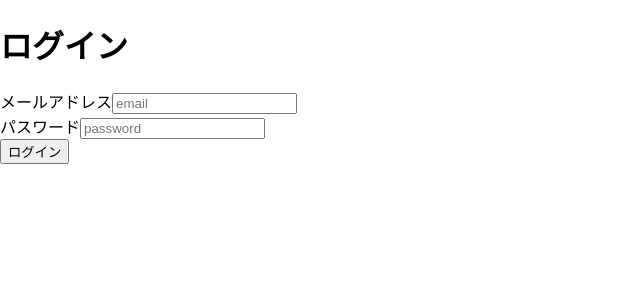
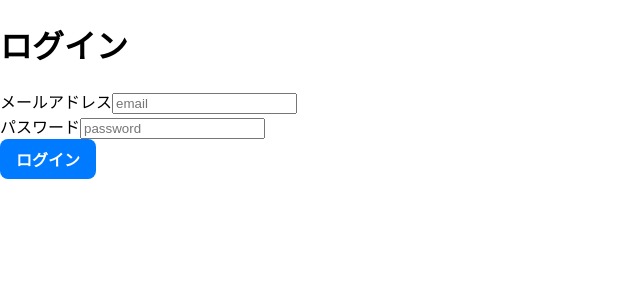
Before and after one commit to Ryodayodayo/DearFuture, a React (Create React App) app: page /login in a window 1280 px wide. Shown: the top 300 px of the page, without its empty margins (0-640 px from the left). Built offline with nearby package versions, Linux system fonts and the light colour scheme; no server answers.

Commit message:
buttonとinputformのコンポーネントを作成

```diff
--- a/src/components/LoginForm.tsx
+++ b/src/components/LoginForm.tsx
@@ -1,6 +1,8 @@
 import styles from "./LoginForm.module.css"
 import { useState } from "react"
 import { useAuth } from '../contexts/AuthContext';
+import { InputField } from "./ui/InputForm";
+import { Button } from "./ui/Button";
 
 export const LoginForm = () => {
     const { signin, clearError} = useAuth();
@@ -46,35 +48,31 @@ export const LoginForm = () => {
             <div className = {styles.container}>
                 <h1 className = {styles.h1}>ログイン</h1>
                 <form onSubmit={handleSubmit} className = {styles.form}>
-                    <div>
-                    <label className = {styles.label}>メールアドレス</label>
-                    <input
+
+                    <InputField
+                    label = "メールアドレス"
                     name="email"
                     type="email"
-                    className = {styles.field}
                     value={email}
                     placeholder="email"
                     disabled={loading}
                     onChange={(event) => handleChangeEmail(event)}/>
 
-                    </div>
-                    <div>
-                    <label className = {styles.label}>パスワード</label>
-                    <input
+                    <InputField
+                    label = "パスワード"
                     name="password"
                     type="password"
-                    className = {styles.field}
                     placeholder="password"
                     value={password}
                     disabled={loading}
                     onChange={(event) => handleChangePassword(event)}/>
-                    </div>
 
                     {error && <p className={styles.errorMessage}>{error}</p>}
 
-                    <button className = {styles.button}>
+                    <Button type="submit" disabled={loading} variant="primary" size="md">
                         {loading ? 'ログイン中...' : 'ログイン'}
-                    </button>
+                    </Button>
+
                 </form>
             </div>
         </div>
--- /dev/null
+++ b/src/components/ui/Button.module.css
@@ -0,0 +1,40 @@
+.button {
+  padding: 0.5rem 1rem;
+  font-weight: bold;
+  border: none;
+  border-radius: 8px;
+  cursor: pointer;
+  transition: background-color 0.2s;
+}
+
+/* 色のバリエーション */
+.primary {
+  background-color: #007bff;
+  color: white;
+}
+
+.secondary {
+  background-color: #6c757d;
+  color: white;
+}
+
+/* サイズのバリエーション */
+.sm {
+  font-size: 0.8rem;
+  padding: 0.4rem 0.8rem;
+}
+
+.md {
+  font-size: 1rem;
+  padding: 0.5rem 1rem;
+}
+
+.lg {
+  font-size: 1.2rem;
+  padding: 0.75rem 1.5rem;
+}
+
+.disabled {
+  opacity: 0.6;
+  cursor: not-allowed;
+}
--- a/src/components/ui/Button.tsx
+++ b/src/components/ui/Button.tsx
@@ -1,7 +1,38 @@
-export const Button = () => {
-    return (
-        <div>
-            Hello World
-        </div>
-    );
+import React, { useState, ChangeEvent } from 'react';
+import styles from "./Button.module.css"
+
+interface ButtonProps{
+    children : React.ReactNode;
+    onClick?: (e: React.MouseEvent<HTMLButtonElement>) => void;
+    variant? :  'primary' | 'secondary';
+    size? : 'sm' | 'md' | 'lg';
+    disabled? : boolean;
+    type?: 'button' | 'submit' | 'reset';
 }
+
+export const Button :React.FC<ButtonProps> = ({
+    children,
+    onClick,
+    type = 'button',
+    variant = 'primary',
+    size = 'md',
+    disabled = false,
+}) => {
+  const classNames = [
+    styles.button,
+    styles[variant],
+    styles[size],
+    disabled ? styles.disabled : '' //disabled === trueの時だけ適用
+  ].filter(Boolean).join(' '); //classNameはstringを期待するため、undefindや空文字をfilterして""で結合する
+
+
+  return (
+    <button
+      type={type}
+      onClick={onClick}
+      className = {classNames}
+    >
+      {children}
+    </button>
+  );
+};
--- a/src/components/ui/InputForm.tsx
+++ b/src/components/ui/InputForm.tsx
@@ -8,17 +8,19 @@ interface InputFieldProps {
     onChange: (e: ChangeEvent<HTMLInputElement>) => void;
     placeholder?: string;
     required?: boolean;
+    disabled?: boolean;
     error?: string;
 }
 
-const InputField : React.FC<InputFieldProps> = ({
+export const InputField : React.FC<InputFieldProps> = ({
     label,
-  type = 'text',
+    type,
     name,
     value,
     onChange,
     placeholder,
     required = false,
+    disabled,
     error
 }) => {
     return (
@@ -28,13 +30,13 @@ const InputField : React.FC<InputFieldProps> = ({
             {required && <span>*</span>}
         </label>
         <input
-        id={name}
             name={name}
             type={type}
             value={value}
             onChange={onChange}
             placeholder={placeholder}
             required={required}
+            disabled = {disabled}
         />
         {error && <p>{error}</p>}
         </div>
```
Lines whose indentation alone changed are shown as unchanged.
